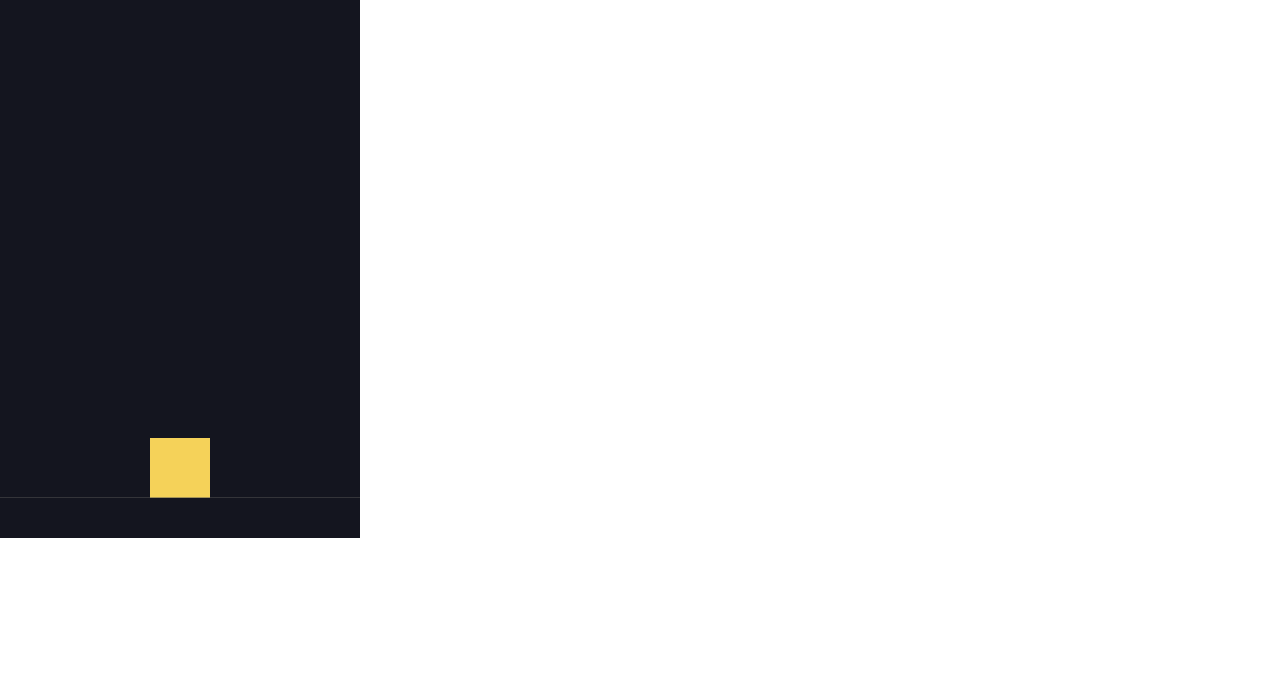
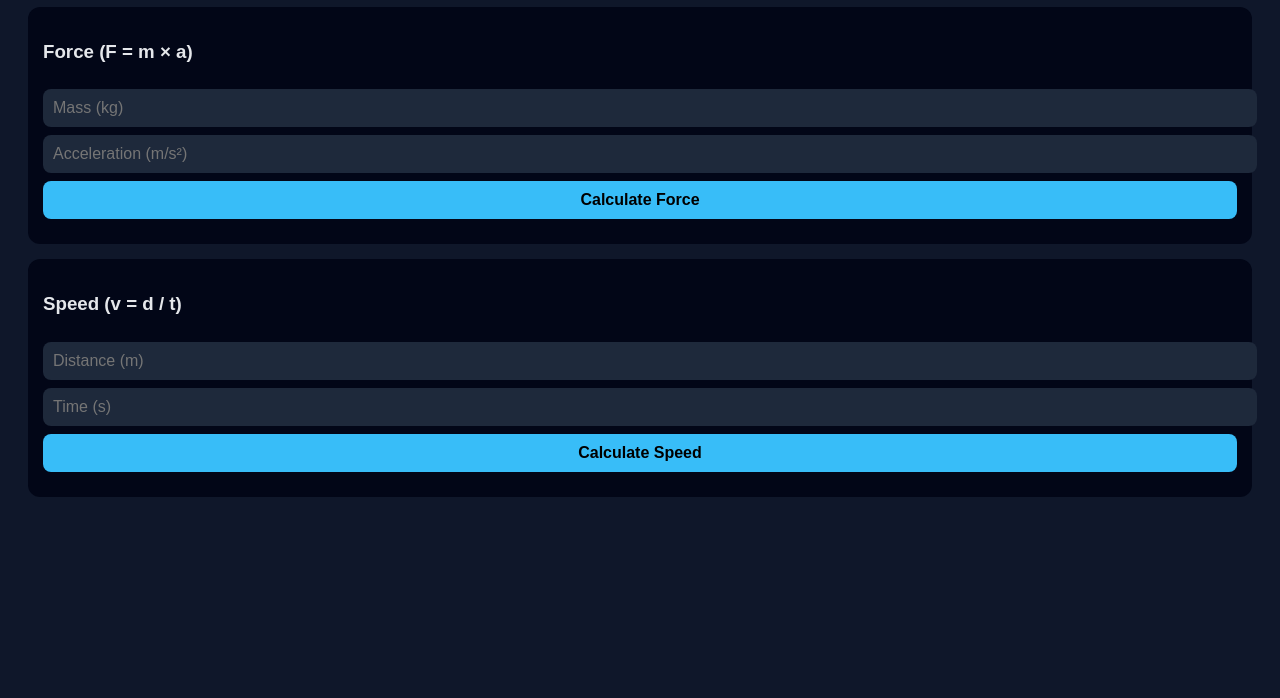
Before and after one commit to Thawtar1440/physics-app, a website: page www/index.html in a window 1280 px wide. Shown: the part 102-800 px from the top of the page. Drawn offline with nearby package versions, Linux system fonts and the light colour scheme.

Commit message:
Add physics calculator UI

```diff
--- a/www/index.html
+++ b/www/index.html
@@ -1,40 +1,95 @@
 <!DOCTYPE html>
-<html>
+<html lang="en">
 <head>
-  <meta charset="UTF-8">
+  <meta charset="UTF-8" />
   <title>Physics App</title>
-  <script src="https://cdnjs.cloudflare.com/ajax/libs/matter-js/0.19.0/matter.min.js"></script>
+  <meta name="viewport" content="width=device-width, initial-scale=1.0" />
   <style>
-    body { margin:0; }
-    canvas { display:block; }
+    body {
+      font-family: Arial, sans-serif;
+      background: #0f172a;
+      color: #e5e7eb;
+      padding: 20px;
+    }
+    h1 {
+      text-align: center;
+      color: #38bdf8;
+    }
+    .card {
+      background: #020617;
+      padding: 15px;
+      border-radius: 12px;
+      margin-bottom: 15px;
+    }
+    input, button {
+      width: 100%;
+      padding: 10px;
+      margin-top: 8px;
+      border-radius: 8px;
+      border: none;
+      font-size: 16px;
+    }
+    input {
+      background: #1e293b;
+      color: white;
+    }
+    button {
+      background: #38bdf8;
+      color: black;
+      font-weight: bold;
+    }
+    .result {
+      margin-top: 10px;
+      font-size: 18px;
+      color: #22c55e;
+    }
   </style>
 </head>
 <body>
+
+<h1>⚛️ Physics Calculator</h1>
+
+<div class="card">
+  <h3>Force (F = m × a)</h3>
+  <input id="mass" type="number" placeholder="Mass (kg)">
+  <input id="acc" type="number" placeholder="Acceleration (m/s²)">
+  <button onclick="calcForce()">Calculate Force</button>
+  <div class="result" id="forceResult"></div>
+</div>
+
+<div class="card">
+  <h3>Speed (v = d / t)</h3>
+  <input id="distance" type="number" placeholder="Distance (m)">
+  <input id="time" type="number" placeholder="Time (s)">
+  <button onclick="calcSpeed()">Calculate Speed</button>
+  <div class="result" id="speedResult"></div>
+</div>
+
 <script>
-  const Engine = Matter.Engine;
-  const Render = Matter.Render;
-  const World = Matter.World;
-  const Bodies = Matter.Bodies;
+  function calcForce() {
+    const m = parseFloat(document.getElementById("mass").value);
+    const a = parseFloat(document.getElementById("acc").value);
+    if (isNaN(m) || isNaN(a)) {
+      document.getElementById("forceResult").innerText = "❌ Enter valid values";
+      return;
+    }
+    const f = m * a;
+    document.getElementById("forceResult").innerText =
+      "Force = " + f.toFixed(2) + " N";
+  }
 
-  const engine = Engine.create();
+  function calcSpeed() {
+    const d = parseFloat(document.getElementById("distance").value);
+    const t = parseFloat(document.getElementById("time").value);
+    if (isNaN(d) || isNaN(t) || t === 0) {
+      document.getElementById("speedResult").innerText = "❌ Enter valid values";
+      return;
+    }
+    const v = d / t;
+    document.getElementById("speedResult").innerText =
+      "Speed = " + v.toFixed(2) + " m/s";
+  }
+</script>
 
-  const render = Render.create({
-    element: document.body,
-    engine: engine,
-    options: {
-      width: 360,
-      height: 640,
-      wireframes: false
-    }
-  });
-
-  const box = Bodies.rectangle(180, 100, 60, 60);
-  const ground = Bodies.rectangle(180, 620, 360, 40, { isStatic: true });
-
-  World.add(engine.world, [box, ground]);
-
-  Engine.run(engine);
-  Render.run(render);
-</script>
 </body>
 </html>
```
